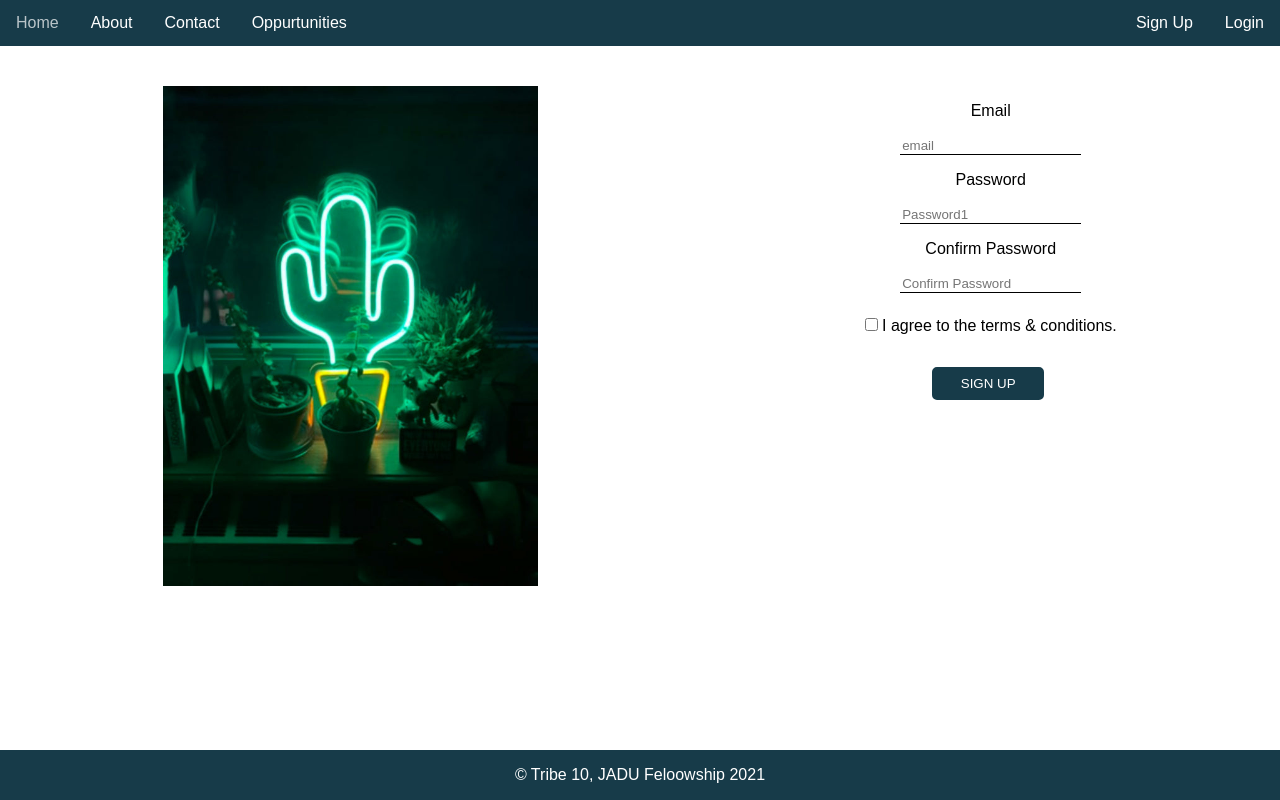
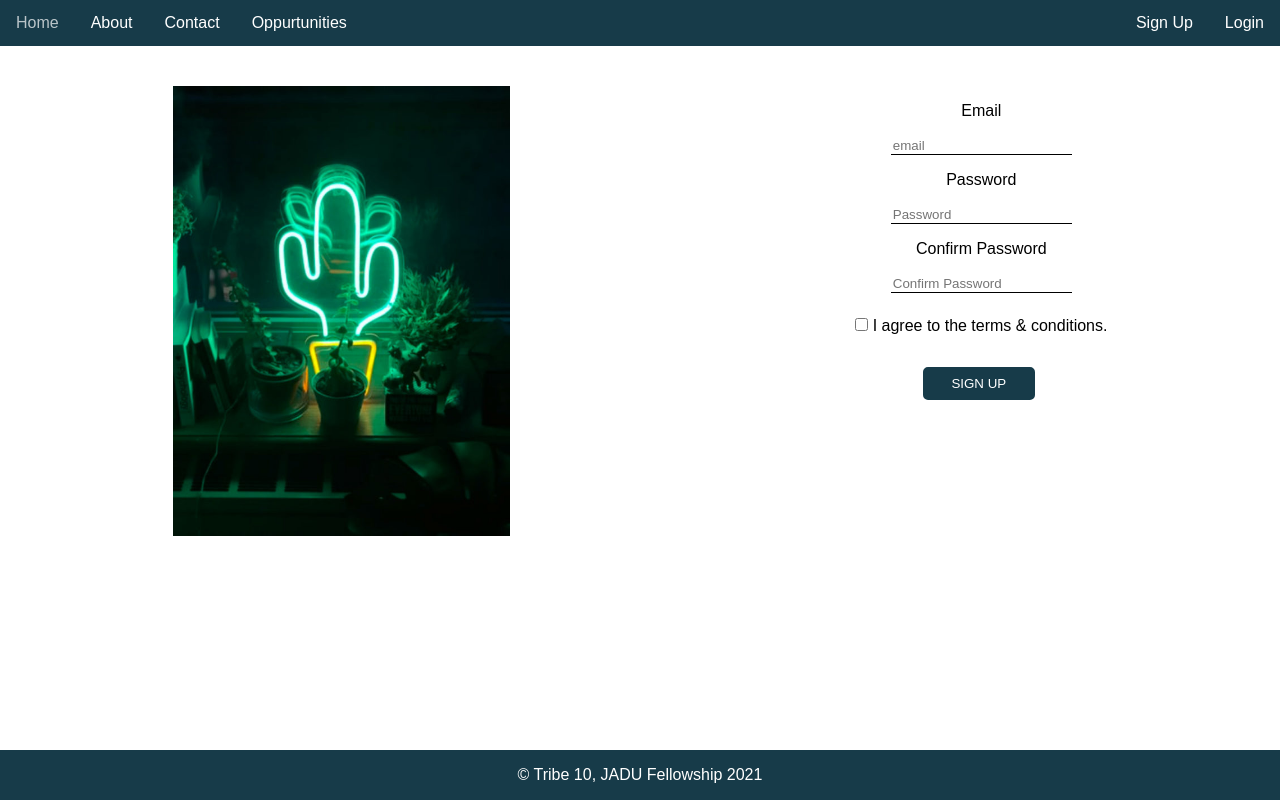
Before and after one commit to FatimaYousif/Tribe10-finalproject, a plain HTML site: page pages/signup.html in a window 1280 px wide. Drawn offline with Linux system fonts and the light colour scheme.

Commit message:
minor changes done

```diff
--- a/pages/signup.html
+++ b/pages/signup.html
@@ -41,13 +41,13 @@
 
 
     <form action="">
-        <div class="container1">
+        <div class="container1" style="margin-bottom: 5%;">
 
             <div class="img">
-                <img src="/img/login_img.jpg" alt="" height="500px">
+                <img src="/img/login_img.jpg" alt="" height="450px">
             </div>
 
-            <div class="form">
+            <div class="form" >
 
                 <div class="one">
                     <!-- <div class="row">
@@ -60,7 +60,7 @@
                     </div>
                     <div class="row">
                         <p>Password</p>
-                        <input type="password" placeholder="Password1" id="pw">
+                        <input type="password" placeholder="Password" id="pw">
                     </div>
 
                     <div class="row">
@@ -88,7 +88,7 @@
             </div>
     </form>
 
-    <footer class="footer"><p>&copy Tribe 10, JADU Feloowship 2021</p></footer>
+    <footer class="footer"><p>&copy Tribe 10, JADU Fellowship 2021</p></footer>
 
     <script src="../js/signup.js"></script>
 </body>
```
Also changed, not shown: index.html (+1 -1 lines), pages/about.html (+2 -2 lines), pages/contact.html (+3 -3 lines), pages/login.html (+2 -2 lines), pages/oppurtunities.html (+2 -2 lines).
